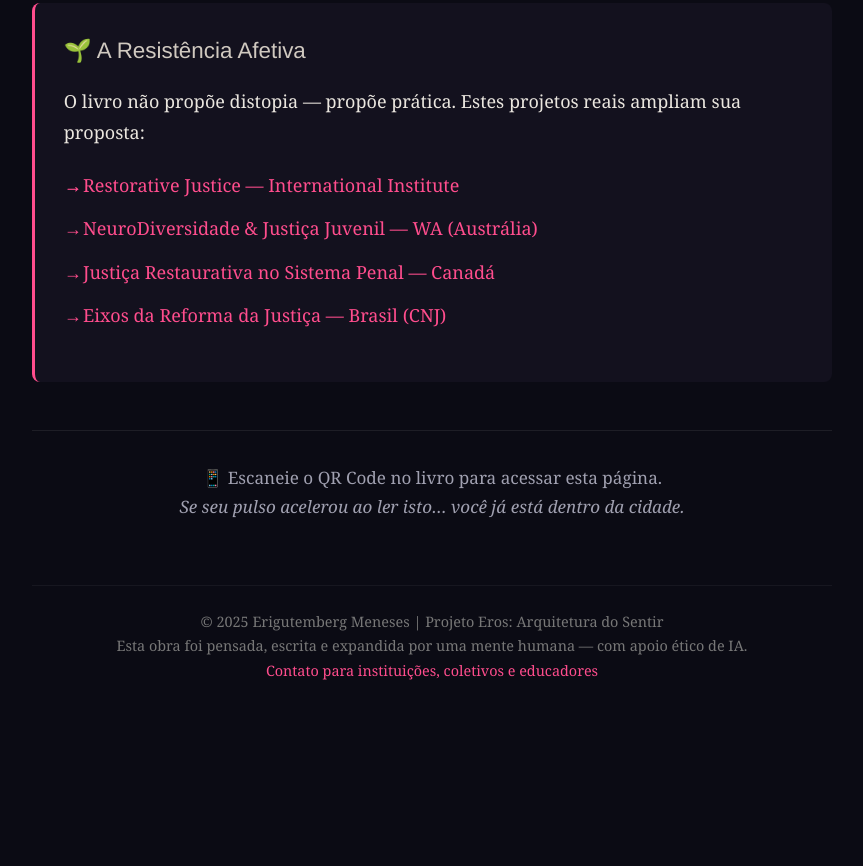
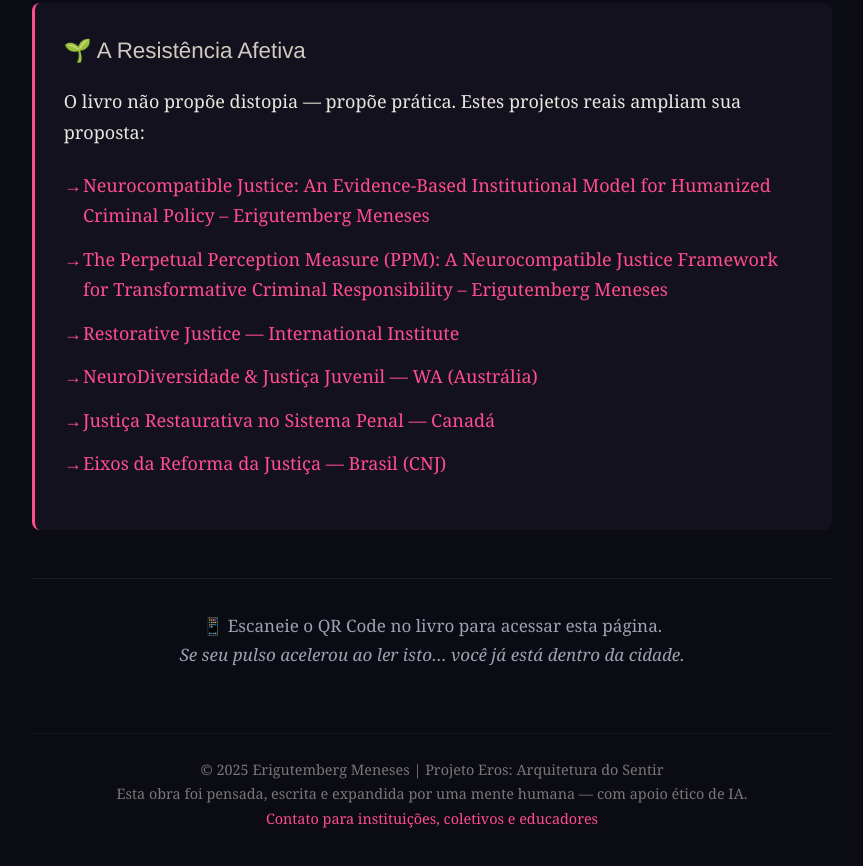
Before and after one commit to erigutembergmeneses-jpg/projeto-eros-pagina-oficial, a plain HTML site: page index.html in a window 1280 px wide. Shown: the part 2375-3241 px from the top of the page, without its empty margins (208-1071 px from the left). Before the commit the page ends 3113 px from the top, so only its background shows below. Drawn offline with Linux system fonts and the light colour scheme.

Commit message:
Update index.html

```diff
--- a/index.html
+++ b/index.html
@@ -237,8 +237,8 @@
         <h3>🌱 A Resistência Afetiva</h3>
         <p>O livro não propõe distopia — propõe prática. Estes projetos reais ampliam sua proposta:</p>
         <ul>
-          <li><a href="https://papers.ssrn.com/sol3/papers.cfm?abstract_id=5819044 - Neurocompatible Justice: An Evidence-Based Institutional Model for Humanized Criminal Policy – Erigutemberg Meneses</a></li>
-          <li><a href="https://papers.ssrn.com/sol3/papers.cfm?abstract_id=5805542 - The Perpetual Perception Measure (PPM): A Neurocompatible Justice Framework for Transformative Criminal Responsibility – Erigutemberg Meneses</a></li>
+          <li><a href="https://papers.ssrn.com/sol3/papers.cfm?abstract_id=5819044" target="_blank">Neurocompatible Justice: An Evidence-Based Institutional Model for Humanized Criminal Policy – Erigutemberg Meneses</a></li>
+          <li><a href="https://papers.ssrn.com/sol3/papers.cfm?abstract_id=5805542" target="_blank">The Perpetual Perception Measure (PPM): A Neurocompatible Justice Framework for Transformative Criminal Responsibility – Erigutemberg Meneses</a></li>
           <li><a href="https://restorativejustice.org/" target="_blank">Restorative Justice — International Institute</a></li>
           <li><a href="https://www.neurodiversity.wa.edu.au/" target="_blank">NeuroDiversidade & Justiça Juvenil — WA (Austrália)</a></li>
           <li><a href="https://www.justice.gc.ca/eng/rp-pr/cj-jp/rr08_8/index.html" target="_blank">Justiça Restaurativa no Sistema Penal — Canadá</a></li>
```
